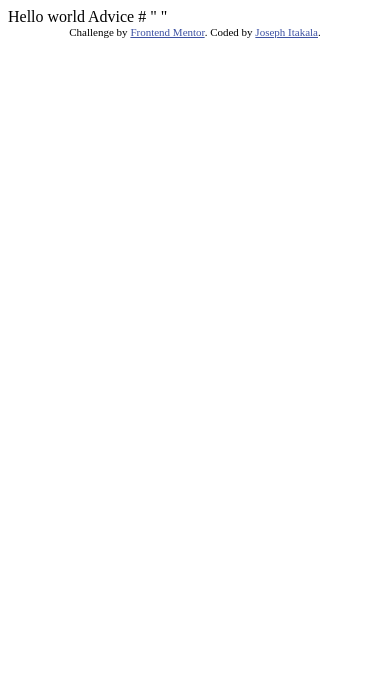
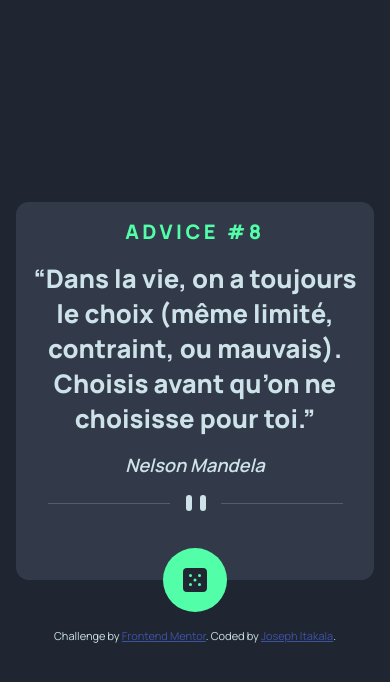
Before and after one commit to Joe-Itax/Advice-generator-app, a plain HTML site: page index.html in a window 390 px wide. Drawn offline with Linux system fonts and the light colour scheme.

Commit message:
feat: make the style and render the content fully responsive

```diff
--- a/index.html
+++ b/index.html
@@ -8,6 +8,11 @@
   <title>Frontend Mentor | Advice generator app</title>
   <link href="style.css" rel="stylesheet" type="text/css" />
   <link rel="icon" type="image/png" sizes="32x32" href="./assets/images/favicon-32x32.png">
+
+  <!-- Google Font -->
+  <link rel="preconnect" href="https://fonts.googleapis.com">
+  <link rel="preconnect" href="https://fonts.gstatic.com" crossorigin>
+  <link href="https://fonts.googleapis.com/css2?family=Manrope:wght@400;500;600;700;800&display=swap" rel="stylesheet">
 
   <!-- Feel free to remove these styles or customise in your own stylesheet 👍 -->
   <style>
@@ -23,19 +28,46 @@
 </head>
 
 <body>
-  Hello world
+  <main class="container">
+    <div class="advice-box">
+      <div class="advice-number-box">
+        <p class="advice-number">Advice #<span id="advice-number">8</span></p>
+      </div>
+      <div class="content-advice">
+        <p class="advice-text" id="advice-text"><q>Dans la vie, on a toujours le choix (même limité, contraint, ou
+            mauvais). Choisis avant qu’on ne choisisse pour toi.</q></p>
+      </div>
+      <div class="author-advice">
+        <p class="author-name" id="author-name">Nelson Mandela</p>
+      </div>
+      <div class="icon-advice">
+        <svg width="295" height="16" xmlns="http://www.w3.org/2000/svg">
+          <g fill="none" fill-rule="evenodd">
+            <path fill="#4F5D74" d="M0 8h122v1H0zM173 8h122v1H173z" />
+            <g transform="translate(138)" fill="#CEE3E9">
+              <rect width="6" height="16" rx="3" />
+              <rect x="14" width="6" height="16" rx="3" />
+            </g>
+          </g>
+        </svg>
+      </div>
+      <div class="next-advice-btn">
+        <svg class="btn" id="next-advice-btn" width="24" height="24" xmlns="http://www.w3.org/2000/svg">
+          <path
+            d="M20 0H4a4.005 4.005 0 0 0-4 4v16a4.005 4.005 0 0 0 4 4h16a4.005 4.005 0 0 0 4-4V4a4.005 4.005 0 0 0-4-4ZM7.5 18a1.5 1.5 0 1 1 0-3 1.5 1.5 0 0 1 0 3Zm0-9a1.5 1.5 0 1 1 0-3 1.5 1.5 0 0 1 0 3Zm4.5 4.5a1.5 1.5 0 1 1 0-3 1.5 1.5 0 0 1 0 3Zm4.5 4.5a1.5 1.5 0 1 1 0-3 1.5 1.5 0 0 1 0 3Zm0-9a1.5 1.5 0 1 1 0-3 1.5 1.5 0 0 1 0 3Z"
+            fill="#202733" />
+        </svg>
 
+      </div>
+    </div>
 
-  Advice #
-  <!-- Advice ID goes here -->
+    <!-- Advice text goes here -->
 
-  "
-  <!-- Advice text goes here -->"
-
-  <div class="attribution">
-    Challenge by <a href="https://www.frontendmentor.io?ref=challenge" target="_blank">Frontend Mentor</a>.
-    Coded by <a href="https://www.frontendmentor.io/profile/Joseph-Itakala" target="_blank">Joseph Itakala</a>.
-  </div>
+    <div class="attribution">
+      Challenge by <a href="https://www.frontendmentor.io?ref=challenge" target="_blank">Frontend Mentor</a>.
+      Coded by <a href="https://www.frontendmentor.io/profile/Joseph-Itakala" target="_blank">Joseph Itakala</a>.
+    </div>
+  </main>
   <script src="script.js"></script>
 </body>
 
--- a/style.css
+++ b/style.css
@@ -1,4 +1,112 @@
+* {
+  padding: 0;
+  margin: 0;
+  box-sizing: border-box;
+  font-family: 'Manrope', sans-serif;
+}
+
 html {
   height: 100%;
   width: 100%;
 }
+
+:root {
+  --color-primary-light-cyan: hsl(193, 38%, 86%);
+  --color-primary-neon-green: hsl(150, 100%, 66%);
+  --color-primary-neon-green-hover: hsl(151, 100%, 66%);
+  --grayish-blue: hsl(217, 19%, 38%);
+  --dark-grayish-blue: hsl(217, 19%, 24%);
+  --dark-blue: hsl(218, 23%, 16%);
+}
+
+body {
+
+  position: relative;
+  height: 100%;
+  width: 100%;
+  background-color: var(--dark-blue);
+  color: var(--color-primary-light-cyan);
+}
+
+main {
+  height: 100%;
+  display: flex;
+  flex-direction: column;
+  justify-content: center;
+  align-items: center;
+}
+
+main .advice-box {
+  position: relative;
+  background-color: var(--dark-grayish-blue);
+  display: flex;
+  flex-direction: column;
+  justify-content: center;
+  align-items: center;
+  text-align: center;
+  gap: 1rem;
+  padding: 1rem;
+  border-radius: .8rem;
+  width: 30rem;
+  margin-bottom: 3rem;
+}
+
+main .advice-box .advice-number-box p {
+  font-size: 1.25rem;
+  font-weight: 800;
+  text-transform: uppercase;
+  letter-spacing: 3.50px;
+  color: var(--color-primary-neon-green);
+}
+
+main .advice-box .content-advice p {
+  font-size: 1.6rem;
+  font-weight: 800;
+}
+
+main .advice-box .author-advice p {
+  font-style: italic;
+  font-size: 1.15rem;
+  font-weight: 600;
+}
+
+main .advice-box .icon-advice {
+  margin-bottom: 3rem;
+}
+
+main .advice-box .next-advice-btn {
+  position: absolute;
+  background-color: var(--color-primary-neon-green);
+  width: 4rem;
+  height: 4rem;
+  border-radius: 50%;
+  top: 100%;
+  left: 50%;
+  transform: translate(-50%, -50%);
+  display: flex;
+  justify-content: center;
+  align-items: center;
+  cursor: pointer;
+  transition: all .3s ease-in-out;
+}
+
+main .advice-box .next-advice-btn:hover {
+  box-shadow: 0 0 10px rgba(83, 255, 171, .6),
+    0 0 20px rgba(83, 255, 171, .8);
+  background-color: var(--color-primary-neon-green-hover);
+}
+
+main .advice-box .next-advice-btn svg {
+  background-color: var(--color-primary-neon-green);
+}
+
+
+@media screen and (max-width: 550px) {
+  main {
+    padding: 1rem;
+  }
+
+  main .advice-box {
+    width: 100%;
+  }
+}
```
